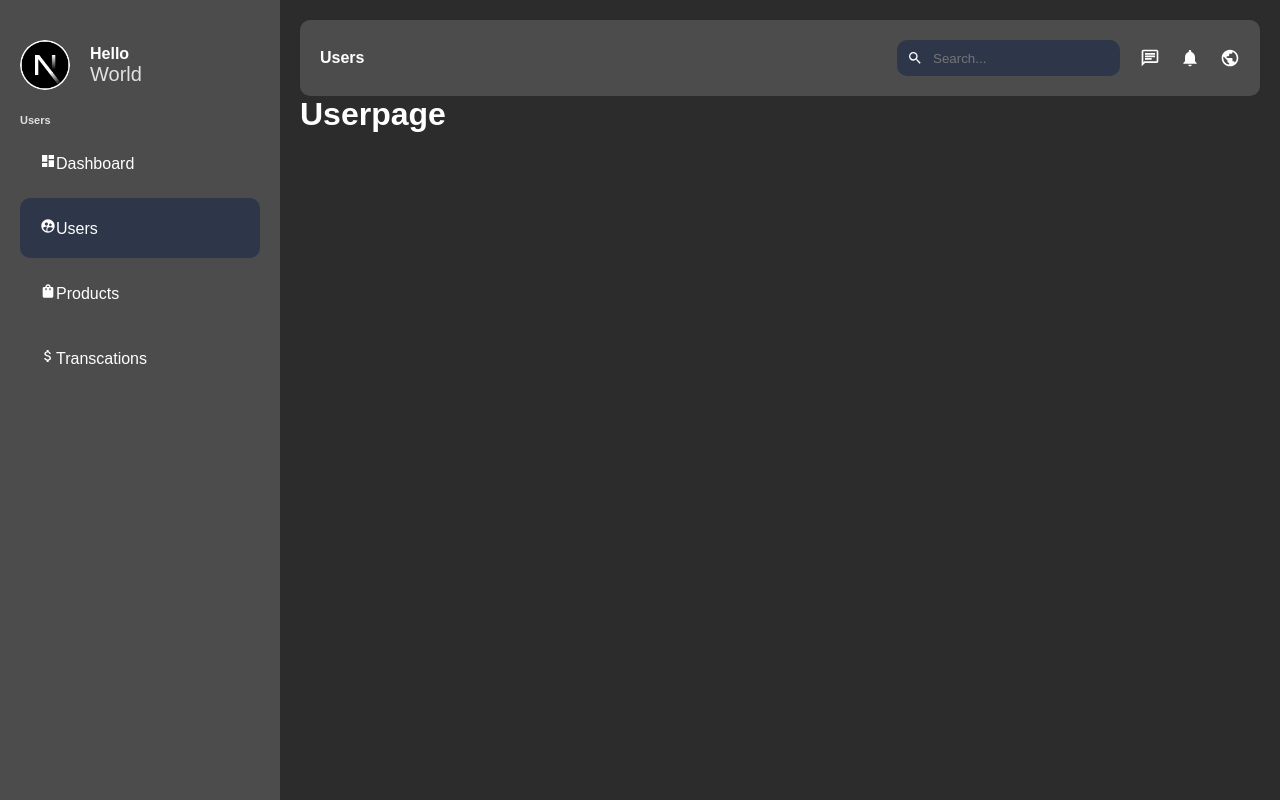
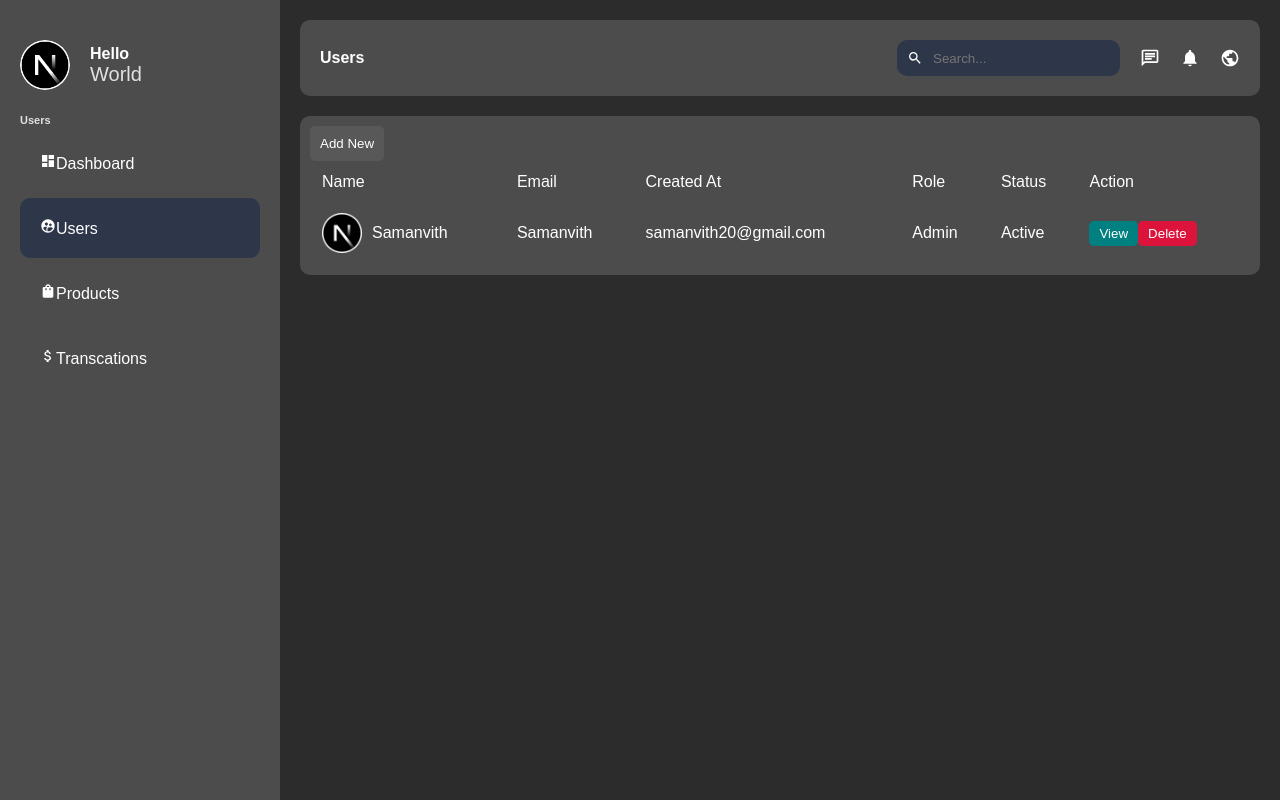
Before and after one commit to Samanvith20/NEXTJS14, a Next.js app in the folder nextjs14/: page /dashboard/users in a window 1280 px wide. Built offline with nearby package versions, Linux system fonts and the light colour scheme; a web font is replaced by a local one.

Commit message:
createUsersandProducts

```diff
--- a/nextjs14/app/dashboard/users/page.jsx
+++ b/nextjs14/app/dashboard/users/page.jsx
@@ -1,6 +1,56 @@
+import Image from "next/image"
+import styles from "../../ui/users/users.module.css"
 const Userpage=()=>{
     return(
- <h1>Userpage</h1>
+        <div className={styles.container}>
+        <div className={styles.top}>
+
+        <button className={styles.addButton}>Add New</button>
+
+        </div>
+
+              <table className={styles.table}>
+                <thead>
+                  <tr>
+                    <td>Name</td>
+                    <td>Email</td>
+                    <td>Created At</td>
+                    <td>Role</td>
+                    <td>Status</td>
+                    <td>Action</td>
+                  </tr>
+                </thead>
+                <tbody>
+
+                   <tr>
+                    <td>
+                      <div className={styles.user}>
+                        <Image src="/avatar.png"
+                        width={40}
+                        height={40}
+                        className={styles.userImage}/>
+                         Samanvith
+                      </div>
+
+                    </td>
+                    <td>Samanvith</td>
+                    <td>samanvith20@gmail.com</td>
+                    <td>Admin</td>
+                    <td>Active</td>
+                    <td>
+
+                      <button className={`${styles.button} ${styles.view}`}>View</button>
+
+
+
+                      <button className={`${styles.button} ${styles.delete}`}>Delete</button>
+
+                    </td>
+                  </tr>
+
+                </tbody>
+              </table>
+          </div>
     )
 }
  export default Userpage
--- /dev/null
+++ b/nextjs14/app/ui/products/products.module.css
@@ -0,0 +1,55 @@
+.container{
+    background-color: var(--bgSec);
+    padding: 20px;
+    border-radius: 10px;
+    margin-top: 20px;
+}
+
+.top{
+    display: flex;
+    align-items: center;
+}
+
+.addButton{
+    padding: 10px;
+    background-color: #585858;
+    color: var(--text);
+    border: none;
+    border-radius: 5px;
+    cursor: pointer;
+}
+
+.table{
+    width:100%;
+}
+
+.table td{
+    padding: 10px;
+}
+
+.product{
+    display: flex;
+    align-items: center;
+    gap: 10px;
+}
+
+.productImage{
+    border-radius: 50%;
+    object-fit: cover;
+}
+
+.button{
+    padding: 5px 10px;
+    border-radius: 5px;
+    color: var(--text);
+    border:none;
+    cursor: pointer;
+}
+
+.view{
+    background-color: teal;
+}
+
+.delete{
+    background-color: crimson;
+}
--- /dev/null
+++ b/nextjs14/app/ui/users/users.module.css
@@ -0,0 +1,47 @@
+.container{
+    margin-top: 20px;
+    padding: 10px;
+    border-radius: 10px;
+     background-color: var(--bgSec);
+}
+.top{
+    display: flex;
+    align-items: center;
+}
+.addButton{
+    padding: 10px;
+    background-color: #585858;
+    color: var(--text);
+    border: none;
+    border-radius: 5px;
+    cursor: pointer;
+}
+.table{
+    width: 100%;
+}
+.table td{
+    padding: 10px;
+}
+
+.user{
+    display: flex;
+    align-items: center;
+    gap: 10px;
+}
+
+.button{
+    padding: 5px 10px;
+    border-radius: 5px;
+    color: var(--text);
+    border: none;
+    cursor: pointer;
+
+}
+
+.view{
+    background-color: teal;
+}
+
+.delete{
+    background-color: crimson;
+}
```
Also changed, not shown: nextjs14/app/dashboard/products/page.jsx (+53 -8 lines), nextjs14/app/dashboard/users/add/page.jsx (added, +11 -0 lines).
